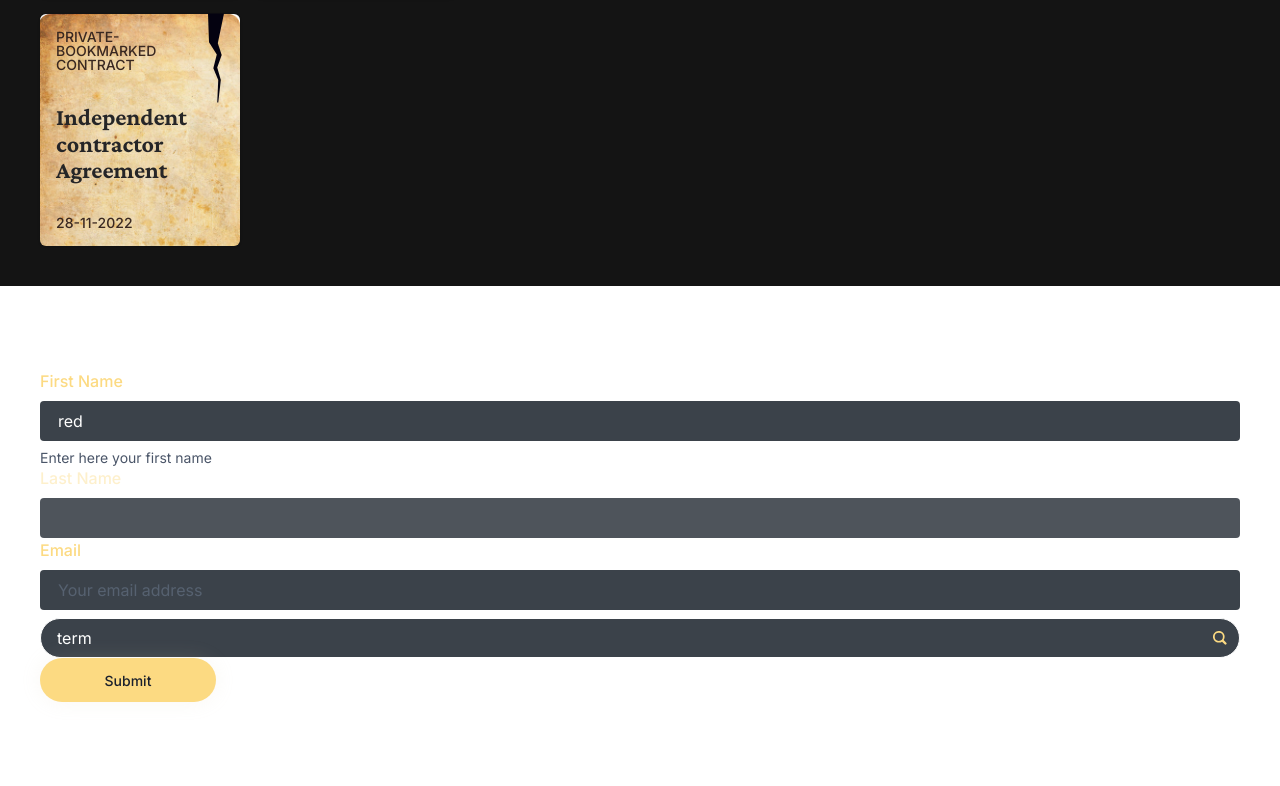
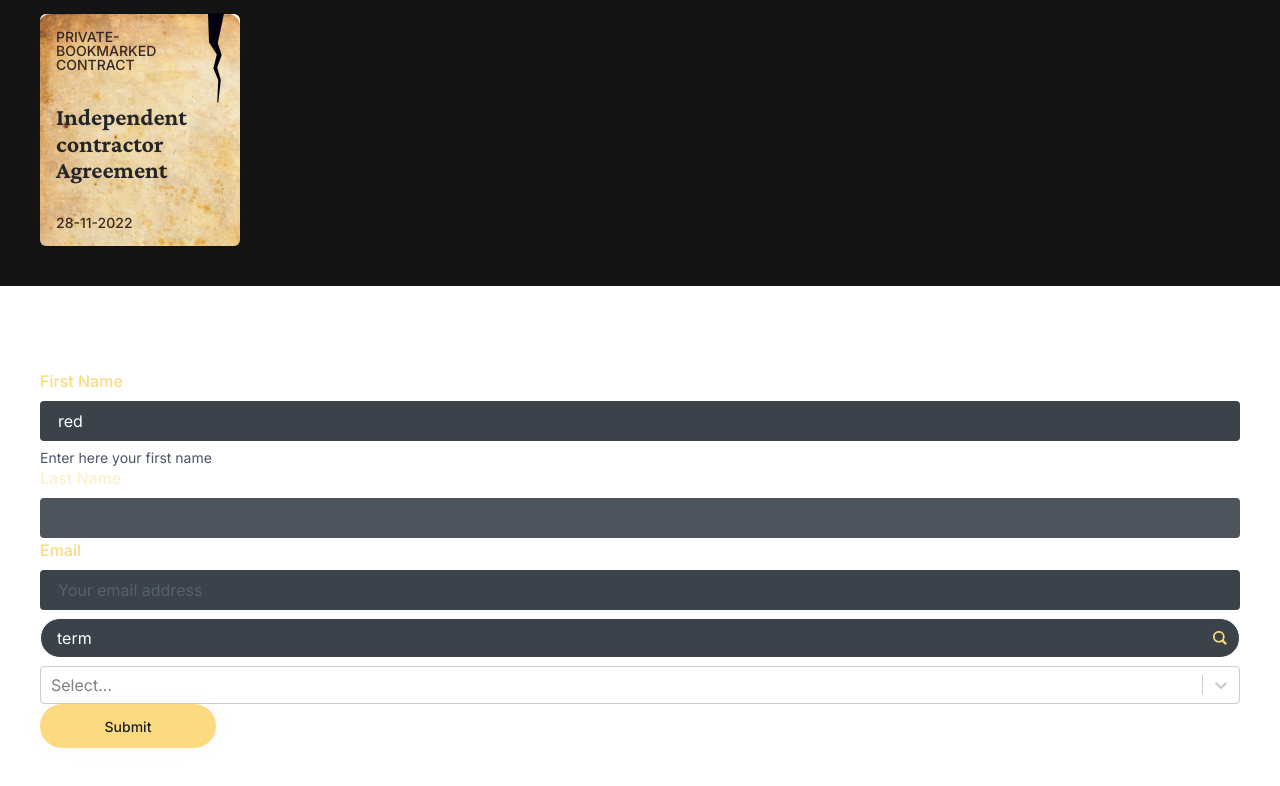
Before and after one commit to BlossomLabs/unbreakable-vows-ui, a React (Vite) app: page / in a window 1280 px wide. Shown: the part 1700-2486 px from the top of the page. Built offline with nearby package versions, Linux system fonts and the light colour scheme.

Commit message:
feat(select): makes select work with formik

```diff
--- a/src/App.tsx
+++ b/src/App.tsx
@@ -22,6 +22,7 @@ import Navbar from "./components/Navbar";
 import History from "./components/History";
 import CreatedVow from "./components/CreatedVow";
 import Input from "./components/InputField";
+import Select from "./components/SelectField";
 
 interface Values {
   firstName: string;
@@ -101,6 +102,18 @@ function FormExample() {
               name={"search"}
               placeholder={"Search..."}
               variant={"search"}
+            />
+            <Select
+              name={"state"}
+              options={[
+                { label: "Draft", value: "draft" },
+                { label: "Unsigned", value: "unsigned" },
+                { label: "Active", value: "active" },
+                { label: "Terminating", value: "terminating" },
+                { label: "Terminated", value: "terminated" },
+                { label: "Disputing", value: "disputing" },
+              ]}
+              isMulti
             />
             <Button type="submit">Submit</Button>
           </Form>
--- /dev/null
+++ b/src/components/SelectField/index.tsx
@@ -0,0 +1,76 @@
+import { useField } from "formik";
+import {
+  FormControl,
+  FormLabel,
+  FormErrorMessage,
+  FormHelperText,
+} from "@chakra-ui/react";
+import Select from "react-select";
+// import { ChevronDownIcon } from "../Icons";
+
+type Option = {
+  value: string | number;
+  label: string;
+};
+
+interface Props {
+  name: string;
+  options: Option[];
+  placeholder?: string;
+  label?: string;
+  helperText?: string;
+  isMulti?: boolean;
+  disabled?: boolean;
+  isRequired?: boolean;
+}
+
+export default function SelectField({
+  helperText,
+  label,
+  options,
+  disabled,
+  isRequired,
+  isMulti,
+  name,
+  placeholder,
+}: Props) {
+  const [field, meta, { setValue }] = useField({
+    name,
+  });
+
+  const newOptions = isMulti
+    ? [{ label: "Select All", value: "all" }, ...options]
+    : options;
+
+  function handleChange(selected: any) {
+    if (isMulti) {
+      const selectedAllOption = selected.find(
+        (option: Option) => option.value === "all"
+      );
+      return selectedAllOption
+        ? setValue(options.slice(1))
+        : setValue(selected);
+    }
+
+    setValue(selected);
+  }
+
+  return (
+    <FormControl
+      isInvalid={Boolean(meta.touched && meta.error)}
+      isDisabled={disabled}
+      isRequired={isRequired}
+    >
+      <FormLabel color={"primary.300"}>{label}</FormLabel>
+      <Select
+        {...field}
+        options={newOptions}
+        placeholder={placeholder}
+        onChange={handleChange}
+        isMulti={isMulti}
+      />
+      <FormErrorMessage>{meta.error}</FormErrorMessage>
+      {helperText ? <FormHelperText>{helperText}</FormHelperText> : null}
+    </FormControl>
+  );
+}
```
Also changed, not shown: 1 other file (tests, documents, lock files or other folders).
